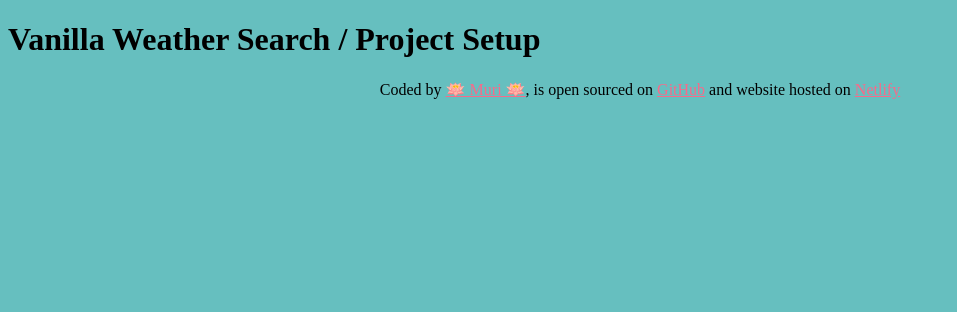
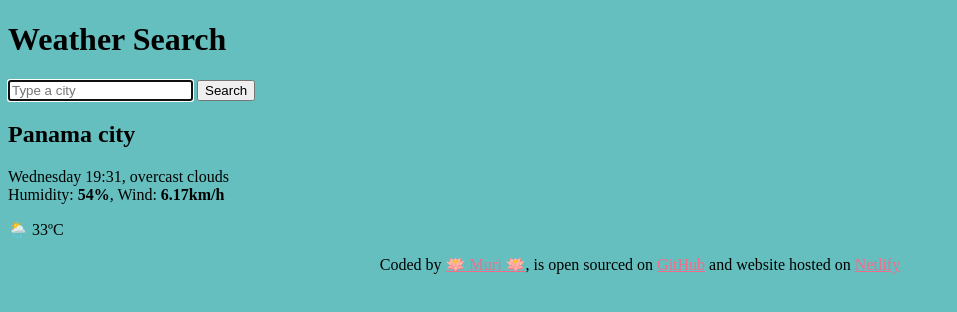
Before and after one commit to MurielCristina/Vanilla-Weather-Search, a plain HTML site: page index.html in a window 1280 px wide. Shown: the whole page, without its empty margins (0-957 px from the left). Drawn offline with Linux system fonts and the light colour scheme.

Commit message:
Added html content

```diff
--- a/index.html
+++ b/index.html
@@ -9,8 +9,31 @@
   <body>
     <!-- ligth color palete in: https://palettes.shecodes.io/palettes/1293#palette -->
     <!-- dark color palete in: https://palettes.shecodes.io/palettes/1551#palette -->
-
-    <h1>Vanilla Weather Search / Project Setup</h1>
+    <header>
+      <h1>Weather Search</h1>
+      <form>
+        <input
+          type="text"
+          placeholder="Type a city"
+          autocomplete="on"
+          autofocus="on"
+        />
+        <input type="submit" value="Search" />
+      </form>
+    </header>
+    <main>
+      <div>
+        <h2>Panama city</h2>
+        <p>
+          Wednesday 19:31, overcast clouds
+          <br />
+          Humidity: <strong>54%</strong>, Wind: <strong>6.17km/h</strong>
+        </p>
+      </div>
+      <div>
+        <p>🌦️ 33ºC</p>
+      </div>
+    </main>
     <footer>
       Coded by
       <a href="https://github.com/MurielCristina" target="_blank">🪷 Muri 🪷</a>,
```
